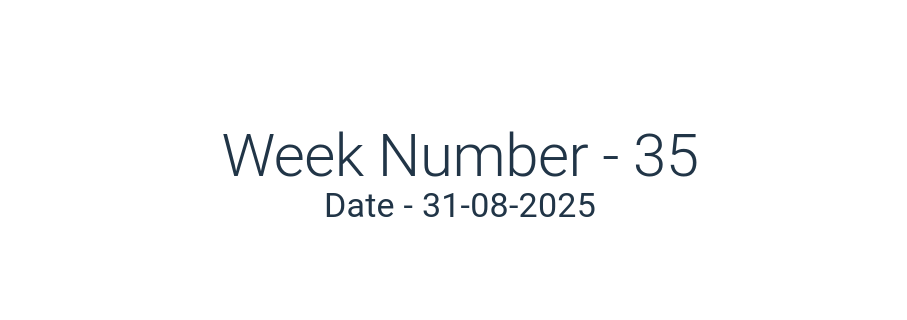
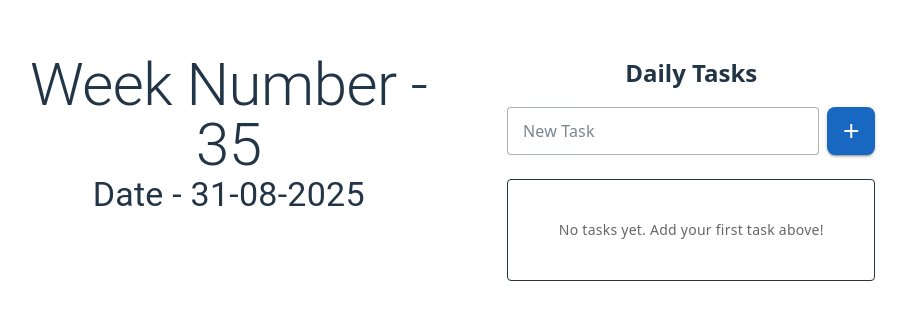
Before and after one commit to sachinkmohan/life-dashboard, a Vue app: page / in a window 1280 px wide. Shown: the part 224-544 px from the top of the page, without its empty margins (180-1087 px from the left). Built offline with nearby package versions, Linux system fonts and the light colour scheme.

Commit message:
Implement DailyTasks component with task management features and integrate Vuetify

```diff
--- a/package.json
+++ b/package.json
@@ -9,7 +9,10 @@
     "preview": "vite preview"
   },
   "dependencies": {
+    "@mdi/font": "^7.4.47",
+    "@mdi/js": "^7.4.47",
     "date-fns": "^4.1.0",
+    "uuid": "^13.0.0",
     "vue": "^3.5.18",
     "vuetify": "^3.9.6"
   },
--- a/src/App.vue
+++ b/src/App.vue
@@ -1,9 +1,19 @@
 <script setup lang="ts">
 import WeekNumber from "./components/WeekNumber.vue";
+import DailyTasks from "./components/DailyTasks.vue";
 </script>
 
 <template>
-  <WeekNumber />
+  <v-container fluid>
+    <v-row>
+      <v-col cols="6">
+        <WeekNumber />
+      </v-col>
+      <v-col cols="6">
+        <DailyTasks />
+      </v-col>
+    </v-row>
+  </v-container>
 </template>
 
 <style scoped>
--- /dev/null
+++ b/src/components/DailyTasks.vue
@@ -0,0 +1,112 @@
+<template>
+  <div>
+    <h2>Daily Tasks</h2>
+    <v-container style="width: 400px; overflow-x: auto">
+      <v-row align="center" no-gutters>
+        <v-col>
+          <v-text-field
+            label="New Task"
+            v-model="newTask"
+            @keyup.enter="addTask"
+            variant="outlined"
+            density="comfortable"
+            style="height: 48px; min-height: 48px"
+          />
+        </v-col>
+        <v-col cols="auto">
+          <v-btn
+            class="ml-2"
+            @click="addTask"
+            color="primary"
+            icon="mdi-plus"
+            variant="elevated"
+            style="
+              height: 48px;
+              width: 48px;
+              min-width: 48px;
+              min-height: 48px;
+              border-radius: 8px;
+            "
+          />
+        </v-col>
+      </v-row>
+
+      <v-row>
+        <v-col cols="12">
+          <template v-if="tasks.length > 0">
+            <v-card variant="outlined">
+              <v-list>
+                <v-list-item v-for="task in tasks" :key="task.id" lines="one">
+                  <template v-slot:prepend>
+                    <v-checkbox
+                      v-model="task.done"
+                      color="success"
+                      hide-details
+                    />
+                  </template>
+                  <v-list-item-title
+                    :style="
+                      task.done
+                        ? 'text-decoration: line-through; color: #888;'
+                        : ''
+                    "
+                  >
+                    {{ task.text }}
+                  </v-list-item-title>
+                  <template v-slot:append>
+                    <v-btn
+                      icon="mdi-delete"
+                      @click="deleteTask(task.id)"
+                      color="error"
+                      variant="text"
+                      size="small"
+                    />
+                  </template>
+                </v-list-item>
+              </v-list>
+            </v-card>
+          </template>
+          <template v-else>
+            <v-card class="text-center pa-6" variant="outlined">
+              <v-card-text class="text-medium-emphasis">
+                No tasks yet. Add your first task above!
+              </v-card-text>
+            </v-card>
+          </template>
+        </v-col>
+      </v-row>
+    </v-container>
+  </div>
+</template>
+
+<script setup lang="ts">
+import { ref, watch, onMounted } from "vue";
+import { v4 as uuidv4 } from "uuid";
+
+interface Task {
+  id: string;
+  text: string;
+  done: boolean;
+}
+const newTask = ref("");
+const tasks = ref<Task[]>([]);
+const addTask = () => {
+  if (newTask.value.trim() === "") return;
+  tasks.value.push({ id: uuidv4(), text: newTask.value, done: false });
+  newTask.value = "";
+};
+const deleteTask = (id: string) => {
+  tasks.value = tasks.value.filter((task) => task.id !== id);
+};
+onMounted(() => {
+  const savedTasks = localStorage.getItem("tasks");
+  if (savedTasks) tasks.value = JSON.parse(savedTasks);
+});
+watch(
+  tasks,
+  (newTasks) => {
+    localStorage.setItem("tasks", JSON.stringify(newTasks));
+  },
+  { deep: true }
+);
+</script>
--- a/src/main.ts
+++ b/src/main.ts
@@ -3,8 +3,8 @@ import "./style.css";
 import App from "./App.vue";
 
 // Vuetify
-//@ts-ignore
 import "vuetify/styles";
+import "@mdi/font/css/materialdesignicons.css";
 import { createVuetify } from "vuetify";
 import * as components from "vuetify/components";
 import * as directives from "vuetify/directives";
@@ -12,6 +12,9 @@ import * as directives from "vuetify/directives";
 const vuetify = createVuetify({
   components,
   directives,
+  icons: {
+    defaultSet: "mdi",
+  },
 });
 
 createApp(App).use(vuetify).mount("#app");
```
Also changed, not shown: 2 other files (tests, documents, lock files or other folders).
